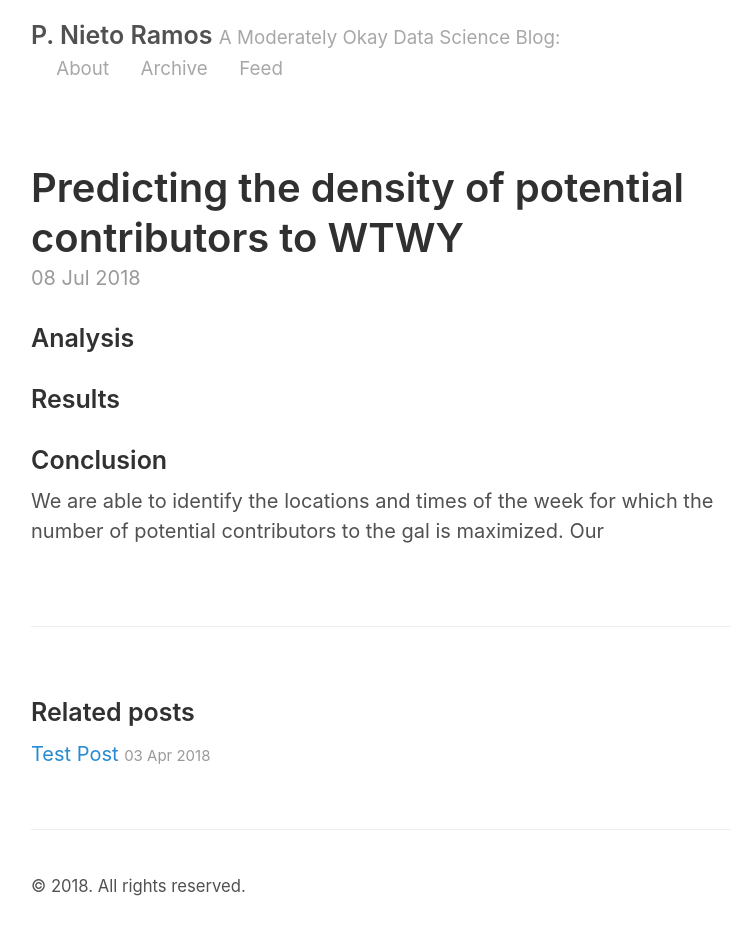
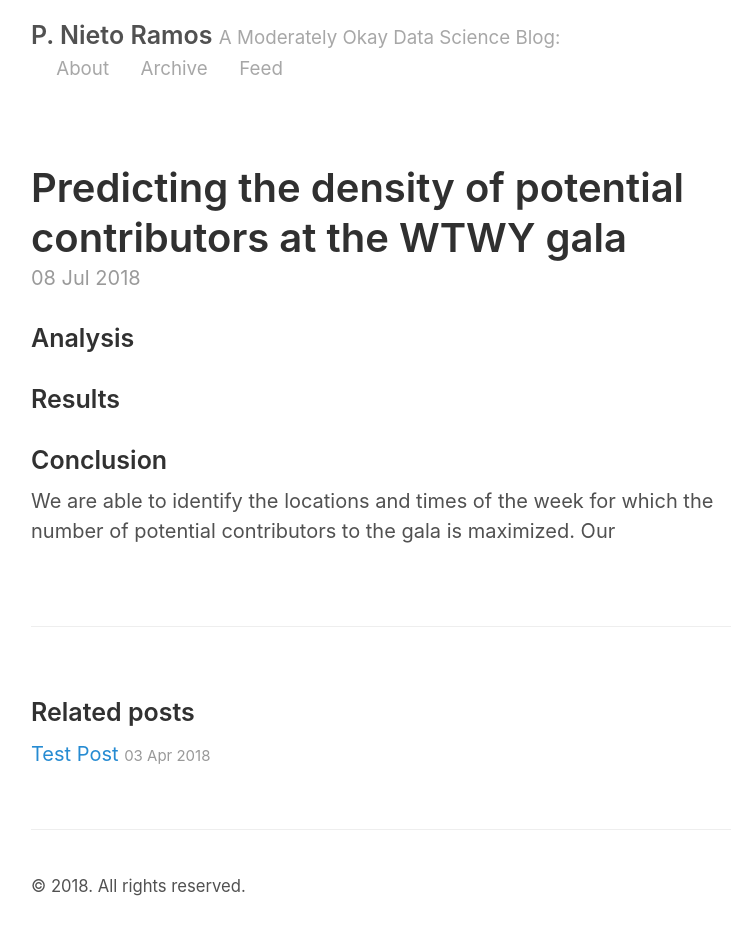
Before and after one commit to pnietoramos/pnietoramos.github.io, a Jekyll site: the page built from _posts/2018-07-08-project-benson.md, in a window 1280 px wide. Shown: the whole page, without its empty margins (259-1003 px from the left). Built offline with Jekyll 4.4.1, drawn with Linux system fonts in a browser that asks for light colours.

Commit message:
Minute change

```diff
--- a/_posts/2018-07-08-project-benson.md
+++ b/_posts/2018-07-08-project-benson.md
@@ -1,6 +1,6 @@
 ---
 layout: post
-title: Predicting the density of potential contributors to WTWY
+title: Predicting the density of potential contributors at the WTWY gala
 ---
 ### Analysis
 
@@ -8,5 +8,5 @@ title: Predicting the density of potential contributors to WTWY
 ### Results
 
 ### Conclusion
- We are able to identify the locations and times of the week for which the number of potential contributors to the gal is maximized.
+ We are able to identify the locations and times of the week for which the number of potential contributors to the gala is maximized.
  Our
```
